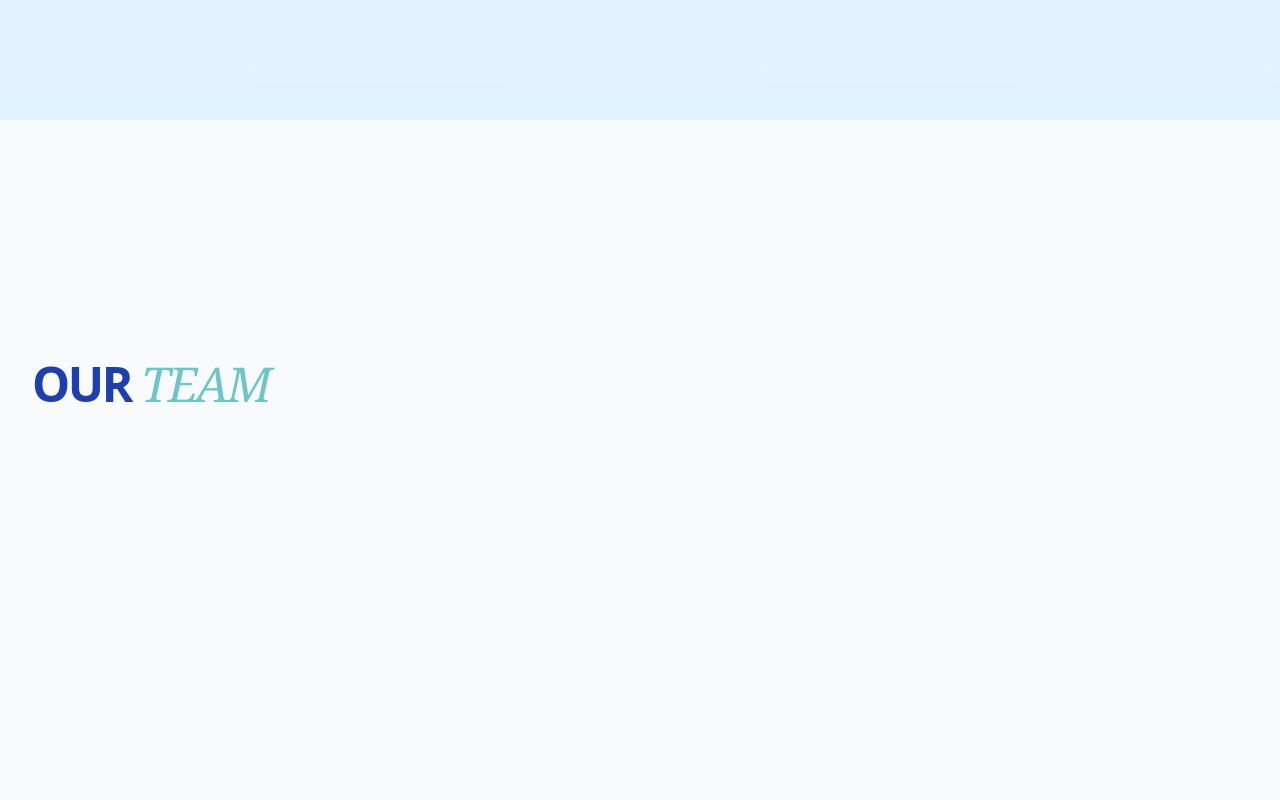
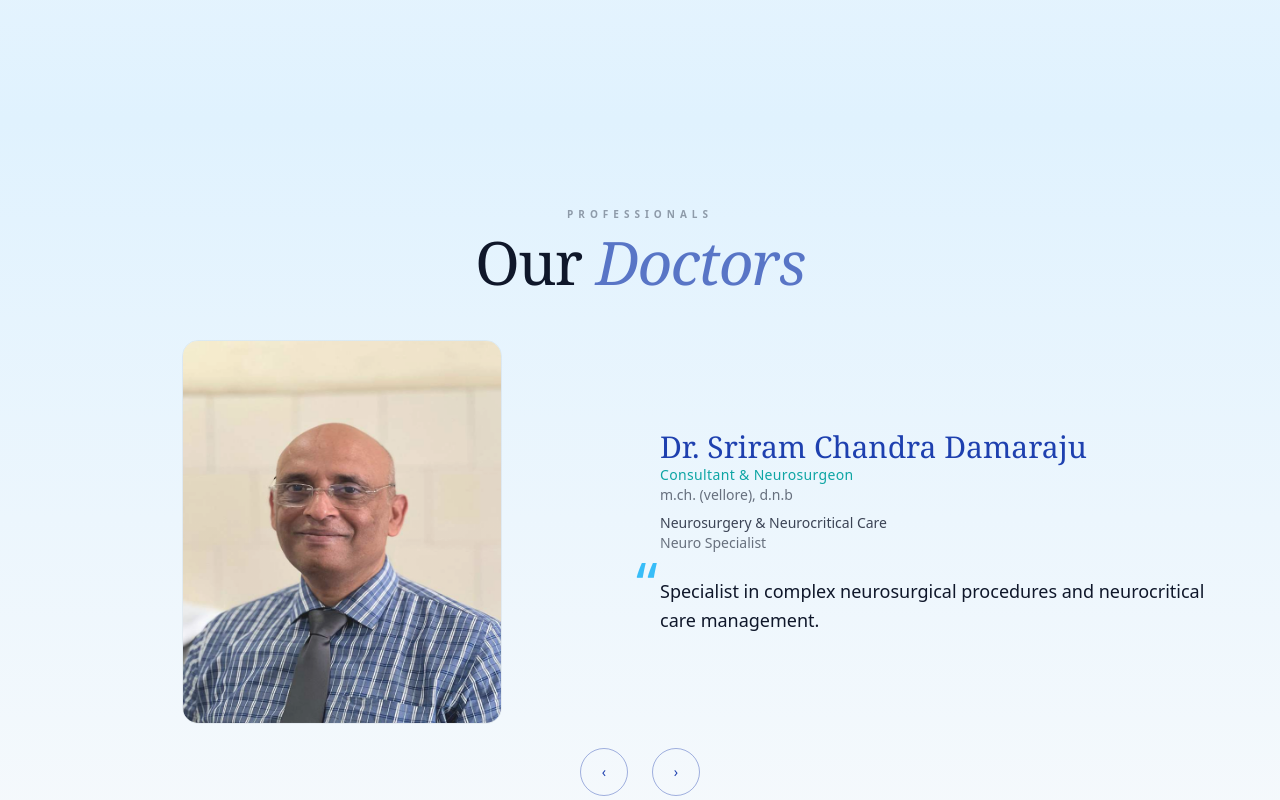
Before and after one commit to Rudr-Praneeth/FREELANCE-DR.PAMELA, a React (Vite) app: page / in a window 1280 px wide. Shown: the part 1960-2760 px from the top of the page. Built offline with nearby package versions, Linux system fonts and the light colour scheme.

Commit message:
UPDATED DOCTORS SECTION

```diff
--- a/src/components/Doctors.jsx
+++ b/src/components/Doctors.jsx
@@ -1,237 +1,104 @@
-import React, { useEffect, useRef, useState } from "react";
-import { gsap } from "gsap";
-import { ScrollTrigger } from "gsap/ScrollTrigger";
-import Gutters from "../layouts/Gutters";
+import { useRef, useState, useEffect } from "react";
+import gsap from "gsap";
 
-gsap.registerPlugin(ScrollTrigger);
+export default function TestimonialSlider({ data = [] }) {
+  const sliderRef = useRef(null);
+  const [index, setIndex] = useState(0);
 
-const doctorData = [
-  {
-    name: "Dr. Sriram Chandra Damaraju",
-    role: "Consultant & Neurosurgeon",
-    degrees: "m.ch. (vellore), d.n.b",
-    specialty: "Neurosurgery & Neurocritical Care",
-    experience: "Neuro Specialist",
-    bio: "Specialist in complex neurosurgical procedures and neurocritical care management.",
-    image: "M3.jpg.jpeg",
-  },
-  {
-    name: "Dr. Pamela Narayan",
-    role: "Consultant Physiotherapist",
-    degrees: "B.P.T. (Vellore), M.Sc. (London)",
-    specialty: "Physiotherapy & Rehabilitation",
-    experience: "Senior Consultant",
-    bio: "Expert in physiotherapy techniques, specializing in rehabilitation, pain management, and mobility restoration.",
-    image: "Pamela.jpeg",
-  },
-  {
-    name: "Dr. D. Pushpalatha",
-    role: "obstetrician & gynaecologist",
-    degrees: "MD",
-    specialty: "Women’s Health & Maternity",
-    experience: "Senior Consultant",
-    bio: "Specialist in comprehensive maternity care and women's health wellness.",
-    image: "Pushpalatha.jpeg",
-  },
-];
+  const next = () => {
+    setIndex((prev) => (prev + 1) % data.length);
+  };
 
-const Doctors = () => {
-  const sectionRef = useRef(null);
-  const cardRef = useRef(null);
-  const fadeRef = useRef(null);
-  const tlRef = useRef(null);
-  const [activeDoctor, setActiveDoctor] = useState(doctorData[0]);
+  const prev = () => {
+    setIndex((prev) => (prev === 0 ? data.length - 1 : prev - 1));
+  };
 
   useEffect(() => {
-    const ctx = gsap.context(() => {
-      const items = gsap.utils.toArray(".doctor-row");
+    if (!data.length) return;
 
-      const masterTl = gsap.timeline({
-        scrollTrigger: {
-          trigger: sectionRef.current,
-          start: "top 80%",
-          toggleActions: "play none none reverse",
-        },
+    gsap.to(sliderRef.current, {
+      xPercent: -100 * index,
+      duration: 0.8,
+      ease: "power3.inOut",
     });
+  }, [index, data.length]);
 
-      items.forEach((item, index) => {
-        const line = item.querySelector(".scan-line");
-        const content = item.querySelector(".row-content");
-        const glow = item.querySelector(".line-glow");
-
-        masterTl
-          .fromTo(
-            [line, glow],
-            { x: "2rem", opacity: 0 },
-            { x: 0, opacity: 1, duration: 0.6, ease: "power2.out" },
-            index * 0.1
-          )
-          .fromTo(
-            content,
-            { clipPath: "inset(0 0 0 100%)" },
-            { clipPath: "inset(0 0 0 0%)", duration: 0.6, ease: "power2.out" },
-            "<"
-          );
-      });
-
-      masterTl.fromTo(
-        cardRef.current,
-        { y: 50, opacity: 0 },
-        { y: 0, opacity: 1, duration: 1, ease: "expo.out" },
-        0.2
-      );
-    }, sectionRef);
-
-    return () => ctx.revert();
-  }, []);
-
-  const changeDoctor = (doctor) => {
-    if (doctor.name === activeDoctor.name) return;
-
-    if (tlRef.current) tlRef.current.kill();
-
-    const tl = gsap.timeline();
-    tlRef.current = tl;
-
-    tl.to(fadeRef.current, {
-      opacity: 0,
-      y: 8,
-      duration: 0.18,
-      ease: "power2.out",
-    })
-      .add(() => setActiveDoctor(doctor))
-      .fromTo(
-        fadeRef.current,
-        { opacity: 0, y: -8 },
-        { opacity: 1, y: 0, duration: 0.28, ease: "power2.out" }
-      );
-  };
+  if (!data.length) return null;
 
   return (
-    <section
-      ref={sectionRef}
-      id="doctors"
-      className="relative min-h-screen w-full bg-[#F8FAFC] flex items-center overflow-hidden py-12 md:py-24 lg:py-32"
+    <div className="h-screen pb-10 bg-gradient-to-t from-[#F8FAFC] to-[#E0F2FE] flex items-center justify-center px-6">
+      <div className="w-full max-w-6xl overflow-hidden">
+        <div className="flex flex-col items-center text-center mb-12">
+          <span className="text-[10px] font-sans tracking-[0.5em] text-[#0F172A]/40 uppercase mb-2 font-bold">Professionals</span>
+          <h2 className="font-serif text-5xl md:text-6xl text-[#0F172A] tracking-tight">
+            Our <span className="italic opacity-70 text-[#1E40AF]">Doctors</span>
+          </h2>
+        </div>
+        <div ref={sliderRef} className="flex w-full">
+          {data.map((item, i) => (
+            <div
+              key={i}
+              className="min-w-full grid md:grid-cols-2 gap-10 items-center"
             >
-      <Gutters>
-        <div className="grid grid-cols-1 lg:grid-cols-12 gap-8 lg:gap-6 items-start lg:items-center">
-          <div className="lg:col-span-4 flex flex-col gap-1 z-20">
-            <h2 className="font-sans font-bold text-4xl md:text-5xl text-[#1E40AF] mb-8 uppercase tracking-tighter">
-              Our{" "}
-              <span className="font-serif italic font-normal opacity-60 text-[#0EA5A4]">
-                Team
-              </span>
-            </h2>
-
-            <div className="flex flex-col">
-              {doctorData.map((doc, index) => {
-                const isActive = activeDoctor.name === doc.name;
-
-                return (
-                  <button
-                    key={index}
-                    onPointerEnter={() => changeDoctor(doc)}
-                    onClick={() => changeDoctor(doc)}
-                    className={`doctor-row group relative pl-6 py-4 text-left cursor-pointer overflow-hidden transition-opacity duration-300
-                    ${isActive ? "opacity-100" : "opacity-40 hover:opacity-100"}`}
-                  >
-                    <div
-                      className={`scan-line absolute left-0 top-0 h-full w-px z-20 transition-colors duration-300
-                      ${isActive ? "bg-[#1E40AF]" : "bg-[#1E40AF]/40 group-hover:bg-[#1E40AF]"}`}
+              <div className="flex justify-center">
+                <div className="w-80 h-96 overflow-hidden rounded-2xl shadow-3xl border border-[#0F172A]/5">
+                  <img
+                    src={item.image}
+                    alt={item.name}
+                    className="w-full h-full object-cover opacity-90"
                   />
-
-                    <div
-                      className={`line-glow absolute left-0 top-0 h-full w-[2px] blur-[4px] z-10 transition-opacity duration-300
-                      ${isActive ? "opacity-100 bg-[#38BDF8]" : "opacity-0 group-hover:opacity-100 bg-[#38BDF8]"}`}
-                    />
-
-                    <div className="row-content relative z-10">
-                      <h3
-                        className={`text-base md:text-lg font-medium tracking-tight leading-tight uppercase transition-colors duration-300
-                        ${isActive ? "text-[#0F172A]" : "text-[#0F172A]/70 group-hover:text-[#0F172A]"}`}
-                      >
-                        {doc.name}
-                      </h3>
-                      <p
-                        className={`text-[9px] uppercase tracking-widest mt-1 font-bold transition-colors duration-300
-                        ${isActive ? "text-[#0EA5A4]" : "text-[#0EA5A4]/60 group-hover:text-[#0EA5A4]"}`}
-                      >
-                        {doc.degrees}
-                      </p>
-                    </div>
-                  </button>
-                );
-              })}
                 </div>
               </div>
 
-          <div
-            ref={cardRef}
-            className="lg:col-span-8 h-auto lg:h-[65vh] bg-[#FFFFFF]
-            border-t border-x lg:border-l lg:border-y border-[#0F172A]/5
-            rounded-t-[40px] lg:rounded-t-none lg:rounded-tl-[80px] lg:rounded-bl-[80px]
-            shadow-2xl overflow-hidden relative"
-          >
-            <div
-              ref={fadeRef}
-              className="h-full flex flex-col lg:flex-row"
-            >
-              <div className="w-full lg:w-[42%] h-[420px] sm:h-[520px] lg:h-full relative overflow-hidden bg-[#F8FAFC]">
-                <img
-                  key={activeDoctor.image}
-                  src={activeDoctor.image}
-                  alt={activeDoctor.name}
-                  className="w-full h-full object-cover object-[50%_20%] brightness-90"
-                />
-                {/* <div className="absolute inset-0 bg-gradient-to-t lg:bg-gradient-to-r from-[#FFFFFF] via-transparent to-transparent" /> */}
-              </div>
+              <div>
+                <h2 className="text-3xl font-serif text-[#1E40AF]">
+                  {item.name}
+                </h2>
 
-              <div className="w-full lg:w-[58%] flex items-center">
-                <div className="w-full px-6 md:px-10 lg:px-12 py-8 lg:py-10">
-                  <span className="text-[#0EA5A4] text-[9px] uppercase tracking-[0.35em] mb-2 block font-bold">
-                    {activeDoctor.role}
+                <p className="text-[#0EA5A4] font-medium tracking-wide">
+                  {item.role}
+                </p>
+
+                <p className="text-[#0F172A]/60">
+                  {item.degrees}
+                </p>
+
+                <p className="mt-2 text-[#0F172A]/80 font-medium">
+                  {item.specialty}
+                </p>
+
+                <p className="text-[#0F172A]/60">
+                  {item.experience}
+                </p>
+
+                <div className="relative mt-6">
+                  <span className="text-[#38BDF8] text-6xl absolute -left-6 -top-6">
+                    “
                   </span>
-
-                  <h4 className="text-[#1E40AF] text-2xl md:text-3xl lg:text-4xl font-serif italic mb-5 leading-snug">
-                    {activeDoctor.name}
-                  </h4>
-
-                  <div className="space-y-5 max-w-md">
-                    <div>
-                      <h5 className="text-[#1E40AF]/40 text-[8px] uppercase tracking-[0.25em] mb-1 font-bold">
-                        Primary Specialty
-                      </h5>
-                      <p className="text-[#0F172A] text-xs font-light leading-relaxed uppercase tracking-wide">
-                        {activeDoctor.specialty}
-                      </p>
-                    </div>
-
-                    <div>
-                      <h5 className="text-[#1E40AF]/40 text-[8px] uppercase tracking-[0.25em] mb-1 font-bold">
-                        Biography
-                      </h5>
-                      <p className="text-[#0F172A]/70 text-xs leading-relaxed italic">
-                        {activeDoctor.bio}
-                      </p>
-                    </div>
-
-                    <div className="pt-4 border-t border-[#0F172A]/5">
-                      <h5 className="text-[#1E40AF]/40 text-[8px] uppercase tracking-[0.25em] mb-1 font-bold">
-                        Experience
-                      </h5>
-                      <p className="text-[#1E40AF] text-xl md:text-2xl font-serif italic">
-                        {activeDoctor.experience}
+                  <p className="text-lg text-[#0F172A] leading-relaxed">
+                    {item.bio}
                   </p>
                 </div>
               </div>
             </div>
+          ))}
+        </div>
+
+        <div className="flex justify-center gap-6 mt-6">
+          <button
+            onClick={prev}
+            className="w-12 h-12 border border-[#1E40AF]/40 rounded-full flex items-center justify-center text-[#1E40AF] hover:bg-[#1E40AF] hover:text-[#F8FAFC] transition-all duration-300"
+          >
+            ‹
+          </button>
+          <button
+            onClick={next}
+            className="w-12 h-12 border border-[#1E40AF]/40 rounded-full flex items-center justify-center text-[#1E40AF] hover:bg-[#1E40AF] hover:text-[#F8FAFC] transition-all duration-300"
+          >
+            ›
+          </button>
         </div>
       </div>
     </div>
-        </div>
-      </Gutters>
-    </section>
   );
-};
-
-export default Doctors;
+}
--- a/src/pages/Home.jsx
+++ b/src/pages/Home.jsx
@@ -6,12 +6,41 @@ import Doctors from '../components/Doctors'
 import Contact from '../components/Contact'
 
 const Home = () => {
+  const doctorData = [
+  {
+    name: "Dr. Sriram Chandra Damaraju",
+    role: "Consultant & Neurosurgeon",
+    degrees: "m.ch. (vellore), d.n.b",
+    specialty: "Neurosurgery & Neurocritical Care",
+    experience: "Neuro Specialist",
+    bio: "Specialist in complex neurosurgical procedures and neurocritical care management.",
+    image: "M3.jpg.jpeg",
+  },
+  {
+    name: "Dr. Pamela Narayan",
+    role: "Consultant Physiotherapist",
+    degrees: "B.P.T. (Vellore), M.Sc. (London)",
+    specialty: "Physiotherapy & Rehabilitation",
+    experience: "Senior Consultant",
+    bio: "Expert in physiotherapy techniques, specializing in rehabilitation, pain management, and mobility restoration.",
+    image: "Pamela.jpeg",
+  },
+  {
+    name: "Dr. D. Pushpalatha",
+    role: "obstetrician & gynaecologist",
+    degrees: "MD",
+    specialty: "Women’s Health & Maternity",
+    experience: "Senior Consultant",
+    bio: "Specialist in comprehensive maternity care and women's health wellness.",
+    image: "Pushpalatha.jpeg",
+  },
+];
   return (
     <div className='font-sans font-normal text-[14px] leading-[20px] tracking-normal'>
       <Hero />
       <Stats />
       <Services />
-      <Doctors />
+      <Doctors data={doctorData}/>
       <Contact />
     </div>
   )
```
Lines whose indentation alone changed are shown as unchanged.
